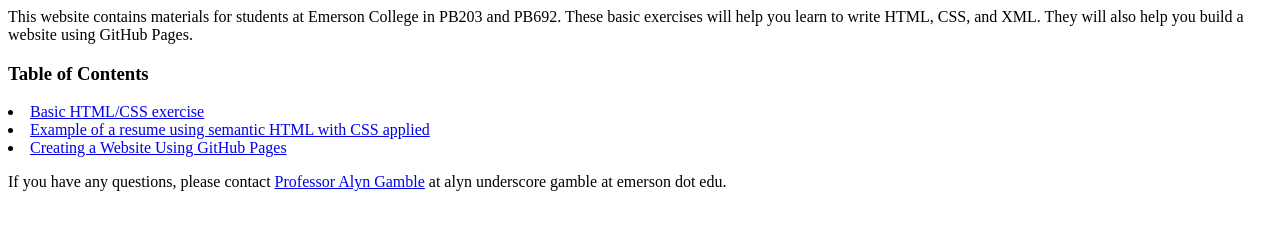
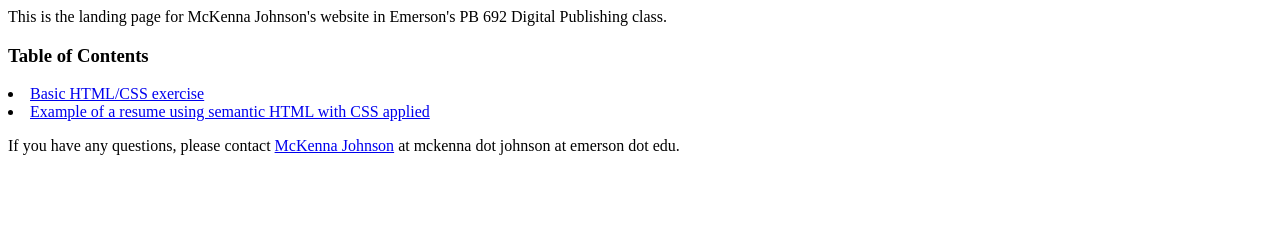
Before and after one commit to mrjohnson29/mrjohnson29.github.io, a plain HTML site: page index.html in a window 1280 px wide. Drawn offline with Linux system fonts and the light colour scheme.

Commit message:
Update index.html

```diff
--- a/index.html
+++ b/index.html
@@ -5,13 +5,12 @@
 </style>
 </head>
 <body>
-This website contains materials for students at Emerson College in PB203 and PB692. These basic exercises will help you learn to write HTML, CSS, and XML. They will also help you build a website using GitHub Pages.
+This is the landing page for McKenna Johnson's website in Emerson's PB 692 Digital Publishing class.
 <p>
 	<h3>Table of Contents</h3>
 <li><a href="https://codepen.io/profgamble/pen/yLGVzMw">Basic HTML/CSS exercise</a></li>
 <li><a href="https://codepen.io/profgamble/pen/VwqmMbp">Example of a resume using semantic HTML with CSS applied</a></li>
-<li><a href="https://profgamble.github.io/create-a-site.html">Creating a Website Using GitHub Pages</a></li>
 </p>
-If you have any questions, please contact <a href="https://sites.google.com/view/agamble">Professor Alyn Gamble</a> at alyn underscore gamble at emerson dot edu.
+If you have any questions, please contact <a href="https://sites.google.com/view/agamble">McKenna Johnson</a> at mckenna dot johnson at emerson dot edu.
 </body>
 </html>
```
